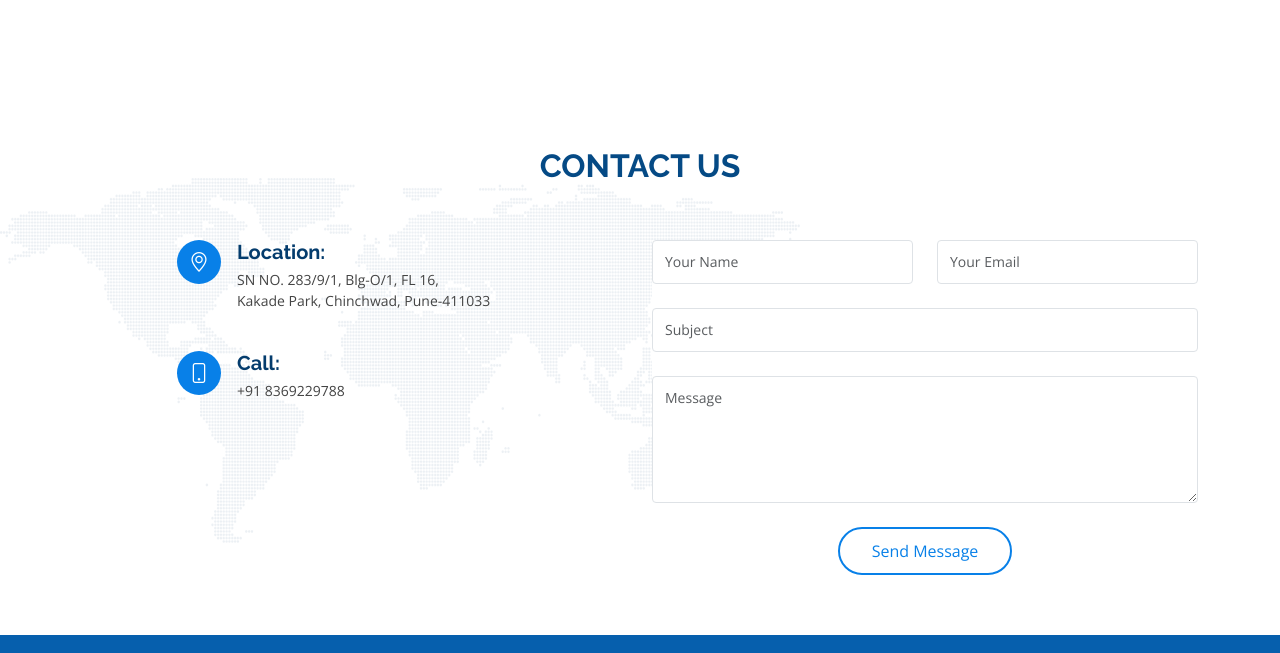
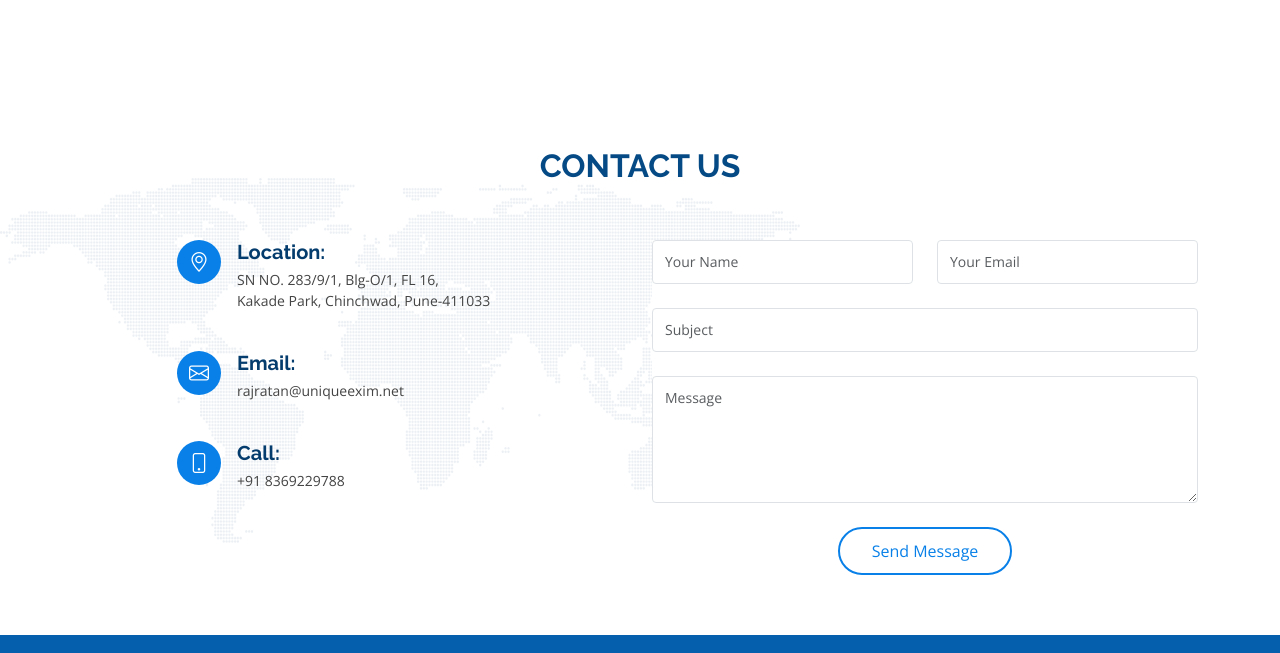
Before and after one commit to keerankb/unique-exim, a plain HTML site: page index.html in a window 1280 px wide. Shown: the part 6739-7392 px from the top of the page. Drawn offline with nearby package versions, Linux system fonts and the light colour scheme; files whose address does not match are found by name.

Commit message:
added email in contact us

```diff
--- a/index.html
+++ b/index.html
@@ -953,11 +953,11 @@
                 </p>
               </div>
 
-              <!-- <div class="email">
+              <div class="email">
                 <i class="bi bi-envelope"></i>
                 <h4>Email:</h4>
-                <p>info@example.com</p>
-              </div> -->
+                <p>rajratan@uniqueexim.net</p>
+              </div>
 
               <div class="phone">
                 <i class="bi bi-phone"></i>
```
